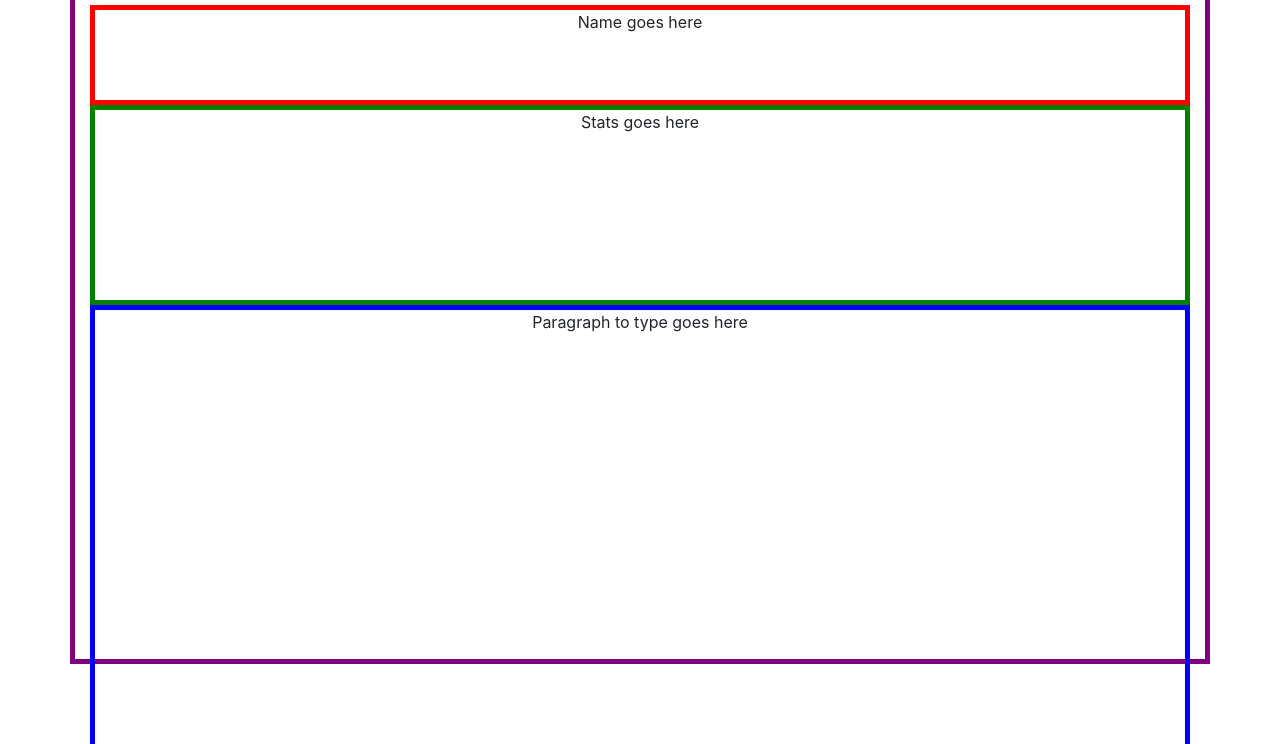
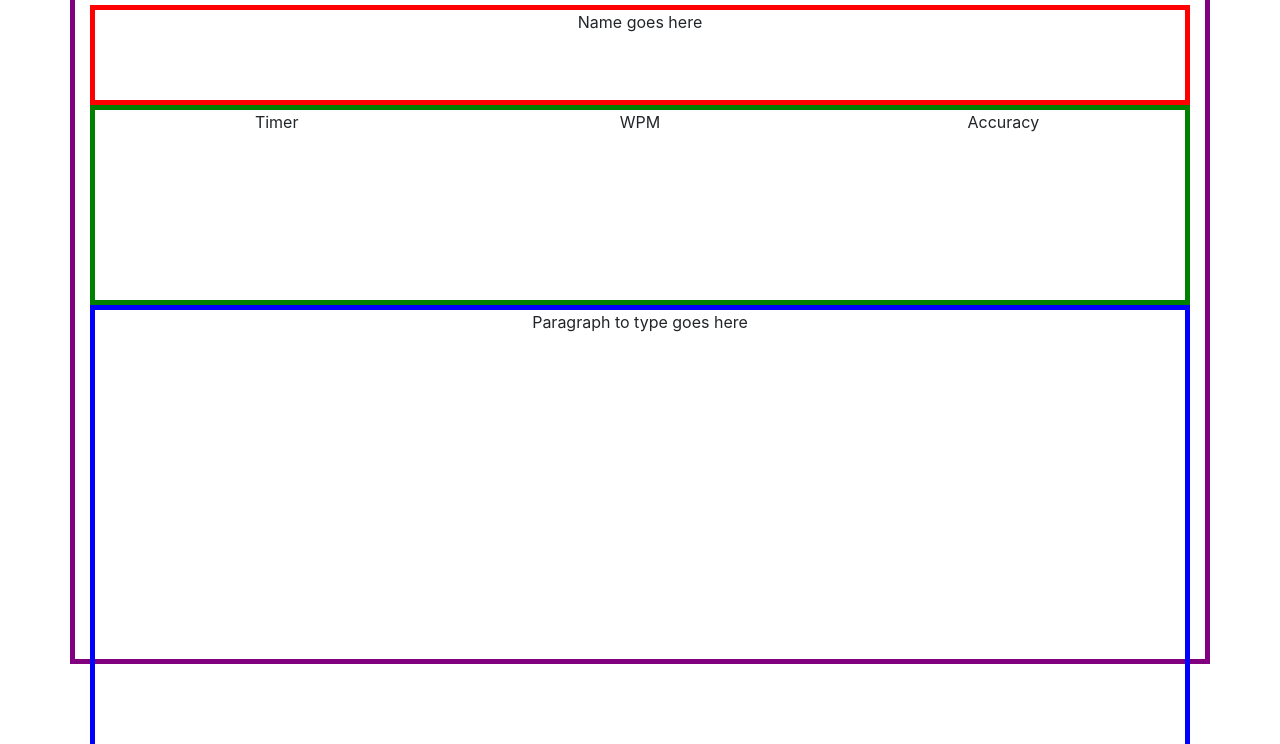
Before and after one commit to Andrew-Philpott/type-dad-jokes, a website built with webpack: page src/index.html in a window 1280 px wide. Shown: the part 56-800 px from the top of the page. Built offline with nearby package versions, Linux system fonts and the light colour scheme.

Commit message:
Add 3 cols with Timer, WPM, and Accuracy to stats box

```diff
--- a/src/css/styles.css
+++ b/src/css/styles.css
@@ -23,6 +23,7 @@
     border: 5px solid green;
     height: 200px;
     width: 100%;
+    margin-left: 0px;
 }
 
 #paragraph-box {
--- a/src/index.html
+++ b/src/index.html
@@ -18,7 +18,11 @@
 
       <div id="page-two">
         <div id="player-name">Name goes here</div>
-        <div id="stats-box">Stats goes here</div>
+        <div id="stats-box" class="row">
+          <div class="col-md-4">Timer</div>
+          <div class="col-md-4">WPM</div>
+          <div class="col-md-4">Accuracy</div>
+        </div>
         <div id="paragraph-box">Paragraph to type goes here</div>
         <button id="paragraph-button">change</button>
         <button id="start-button">start</button>
```
